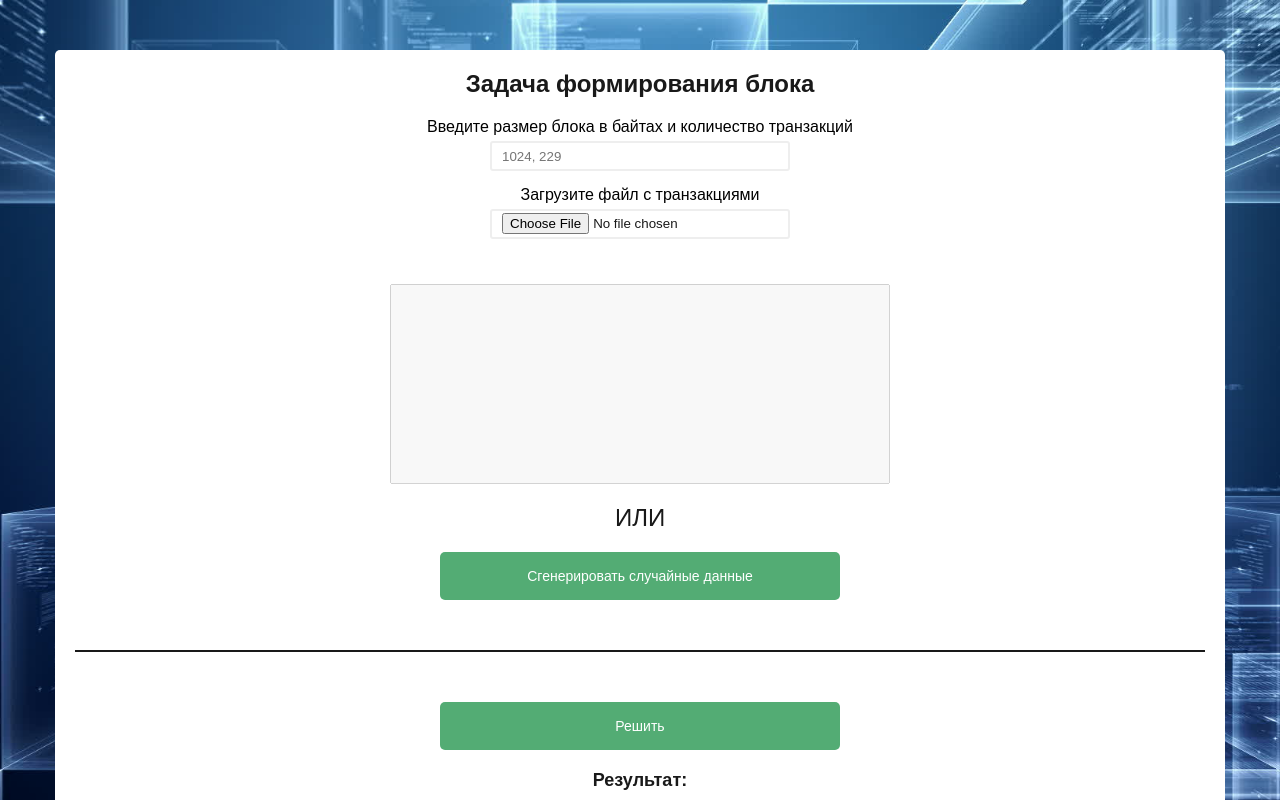
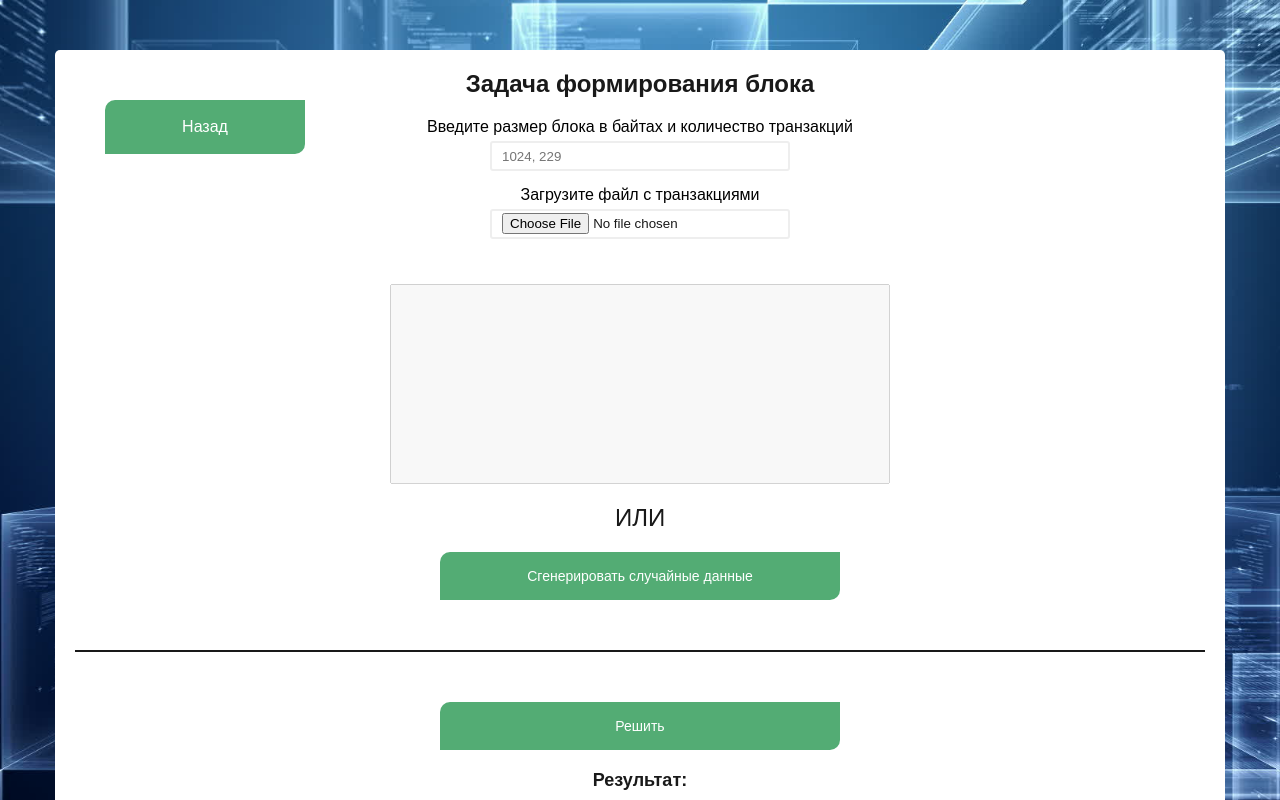
Before and after one commit to daniildxb/coursework, a website: page public/block.html in a window 1280 px wide. Shown: the top 800 px of the page. Drawn offline with nearby package versions, Linux system fonts and the light colour scheme.

Commit message:
Add back button

```diff
--- a/public/block.html
+++ b/public/block.html
@@ -8,11 +8,12 @@
 <body class="block-body">
 	<div class="wrapper">
 		<h1>Задача формирования блока</h1>
+		<a href="index.html" class="back-button">Назад</a>
 		<label for="size">Введите размер блока в байтах и количество транзакций</label>
 		<input type="text" name="size" placeholder="1024, 229">
 		<label for="file">Загрузите файл с транзакциями</label>
 		<input type="file" name="file" id="file">
-		<textarea name="data" disabled></textarea>
+		<textarea name="data" disabled id="data"></textarea>
 		<div class="or">ИЛИ</div>
 		<div class="button button-generate generate-transactions">Сгенерировать случайные данные</div>
 		<div class="divider"></div>
--- a/public/css/style.css
+++ b/public/css/style.css
@@ -2,6 +2,22 @@
 	padding: 0;
 	margin: 0;
 	box-sizing: border-box;
+}
+
+.back-button {
+	width: 200px;
+	height: 54px;
+	line-height: 54px;
+	background-color: #53ac74;
+	font-family: Arial;
+	color: #fff;
+	display: block;
+	position: absolute;
+	text-decoration: none;
+	top: 50px;
+	left: 50px;
+	border-top-left-radius: 10px;
+	border-bottom-right-radius: 10px;
 }
 
 .initial {
@@ -45,12 +61,13 @@
 	color: #fff;
 	text-decoration: none;
 	display: block;
-	border-radius: 5px;
 	cursor: pointer;
 	height: 48px;
 	line-height: 48px;
 	text-align: center;
 	font-size: 14px;
+	border-top-left-radius: 10px;
+	border-bottom-right-radius: 10px;
 }
 
 .block-body {
--- a/public/js/script.js
+++ b/public/js/script.js
@@ -25,7 +25,7 @@ $(document).ready(function() {
                 for (let i = 0; i < data.transactions.length; i++) {
                     text += `{${data.transactions[i]['length']}, ${data.transactions[i]['fee']}}\n`;
                 }
-                $('textarea').html(text);
+                $('textarea#data').html(text);
 
             },
             error: function(err) {
@@ -61,7 +61,7 @@ $(document).ready(function() {
                 for (let i = 0; i < data.txOut.length; i++) {
                     text += `{${data.txOut[i]['amount']}, ${data.txOut[i]['length']}}\n`;
                 }
-                $('textarea').html(text);
+                $('textarea#data').html(text);
             },
             error: function(err) {
                 console.log(err);
```
Also changed, not shown: public/transaction.html (+2 -1 lines).
